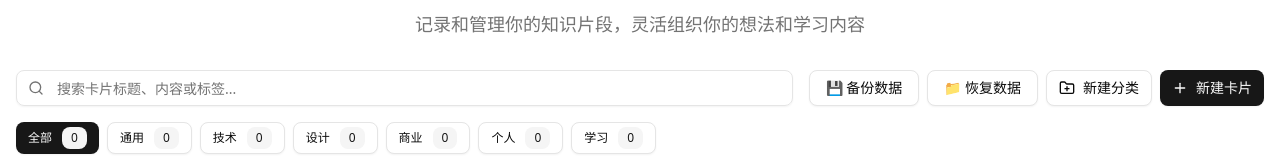
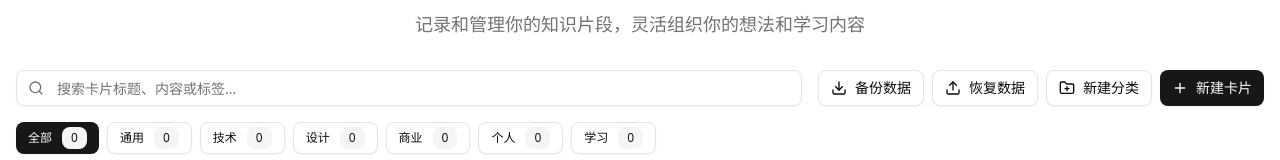
Before and after one commit to Clip117/clip-tools, a Next.js app: page /tools/knowledge-cards in a window 1280 px wide. Shown: the part 135-295 px from the top of the page. Built offline with nearby package versions, Linux system fonts and the light colour scheme.

Commit message:
feat: 修改知识卡片页面图标

```diff
--- a/src/app/tools/knowledge-cards/page.tsx
+++ b/src/app/tools/knowledge-cards/page.tsx
@@ -16,7 +16,7 @@ import { Dialog, DialogContent, DialogDescription, DialogHeader, DialogTitle, Di
 import { Label } from '@/components/ui/label';
 import { KnowledgeCard, KnowledgeCardCategory, DEFAULT_CATEGORIES } from '@/types/knowledge-card';
 import { KnowledgeCardComponent } from '@/components/knowledge-card';
-import { Plus, Search, BookOpen, FolderPlus } from 'lucide-react';
+import { Plus, Search, BookOpen, FolderPlus, Download, Upload } from 'lucide-react';
 import { toast } from 'sonner';
 
 export default function KnowledgeCardsPage() {
@@ -261,7 +261,8 @@ export default function KnowledgeCardsPage() {
             <div className="flex gap-2">
               {/* 添加文件操作按钮 */}
               <Button variant="outline" onClick={saveToLocalFile} className="shrink-0">
-                💾 备份数据
+                <Download className="h-4 w-4" />
+                备份数据
               </Button>
               <div className="relative">
                 <input
@@ -272,7 +273,8 @@ export default function KnowledgeCardsPage() {
                   id="file-input"
                 />
                 <Button variant="outline" className="shrink-0">
-                  📁 恢复数据
+                  <Upload className="h-4 w-4" />
+                  恢复数据
                 </Button>
               </div>
 
```
